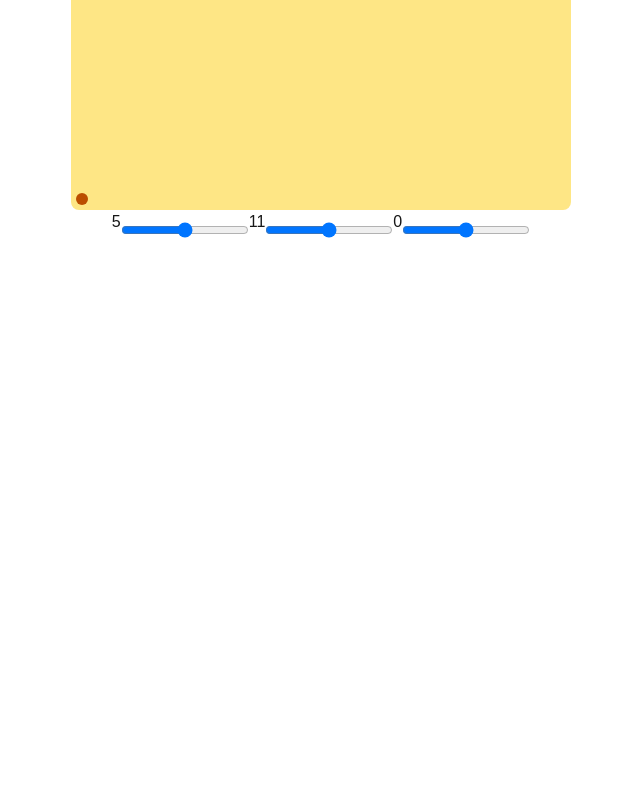
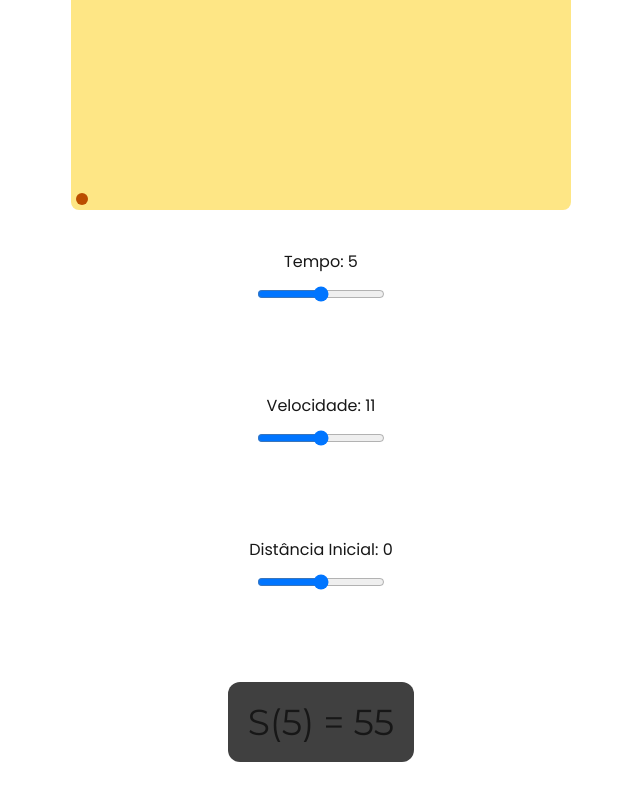
Before and after one commit to JoaoPauloQC/Cinematic, a Next.js app: page / in a window 1280 px wide. Shown: the part 370-1170 px from the top of the page, without its empty margins (319-959 px from the left). Before the commit the page ends 800 px from the top, so only its background shows below. Built offline with nearby package versions, Linux system fonts and the light colour scheme.

Commit message:
refactor: you can see the variables and the main value

```diff
--- a/css/main.css
+++ b/css/main.css
@@ -9,4 +9,12 @@
   height: 500px;
 }
 
+.Poppins {
+  font-family: Poppins;
+}
+
+.Montserrat {
+  font-family: Montserrat;
+}
+
 /*# sourceMappingURL=main.css.map */
--- /dev/null
+++ b/sass/generics/fonts.scss
@@ -0,0 +1,6 @@
+.Poppins{
+    font-family: Poppins;
+}
+.Montserrat{
+    font-family: Montserrat;
+}
--- a/sass/main.scss
+++ b/sass/main.scss
@@ -1 +1,2 @@
-@use "generics/generics.scss"
+@use "generics/generics.scss";
+@use "generics/fonts.scss"
--- a/src/Components/Graph.tsx
+++ b/src/Components/Graph.tsx
@@ -5,13 +5,15 @@ type Props = {
     So : number,
     v: number,
     t: number,
-    max: number
+    max: number,
+    y: number,
+    sety: (y:number) => void
 }
 
 
-export default function Graph({So,v,t,max}: Props){
+export default function Graph({So,v,t,max,y,sety}: Props){
 
-    const [y, sety] = useState(0)
+
     const [ypos, setypos] = useState(y)
     const [xpos, setxpos] = useState(y)
     const [divisor,setDivisor] = useState(2)
--- a/src/Movements/MRU.tsx
+++ b/src/Movements/MRU.tsx
@@ -8,20 +8,29 @@ export default function MRU () {
     const [max,setMax] = useState(500)
     const [So,setSo] = useState(0)
     const [v,setV] = useState(11)
+    const [y, sety] = useState(0)
 
     return (
         <>
             <div className="graphArea flex pt-20 justify-center">
-                <Graph So={So} v={v} t={t} max={max}></Graph>
+                <Graph So={So} v={v} t={t} max={max} y={y} sety={sety}></Graph>
             </div>
-            <div className="rangeinputarea flex justify-center">
-                <h1>{t}</h1>
-                <input type="range" name="" id="" min={0} max={max} onChange={(e)=> sett(Number(e.target.value))} className="bg-neutral-700 w-32 h-10"/>
-                <label htmlFor="">{v}</label>
-                <input type="range" name="" id="" min={0} max={100} onChange={(e)=> setV(Number(e.target.value))} className="bg-neutral-700 w-32 h-10"/>
-                <label htmlFor="">{So}</label>
-                <input type="range" name="" id="" min={0} max={1000} onChange={(e)=> setSo(Number(e.target.value))} className="bg-neutral-700 w-32 h-10"/>
+            <div className="rangeinputarea grid gap-20 pt-10 justify-center">
+                <div className="flex flex-col justify-center items-center">
+                    <label htmlFor="" className="text-center Poppins"> Tempo: {t}</label>
+                    <input type="range" name="" id="" min={0} max={max} onChange={(e)=> sett(Number(e.target.value))} className="bg-neutral-700 w-32 h-10"/>
+                </div>
+                <div className="flex flex-col justify-center items-center">
+                    <label htmlFor="" className="text-center Poppins"> Velocidade: {v}</label>
+                    <input type="range" name="" id="" min={0} max={100} onChange={(e)=> setV(Number(e.target.value))} className="bg-neutral-700 w-32 h-10"/>
+                </div>
+                <div className="flex flex-col justify-center items-center">
+                    <label htmlFor="" className="text-center Poppins"> Distância Inicial: {So}</label>
+                    <input type="range" name="" id="" min={0} max={1000} onChange={(e)=> setSo(Number(e.target.value))} className="bg-neutral-700 w-32 h-10"/>
+                </div>
+                <div className="Montserrat flex justify-center w-max  p-5 rounded-xl bg-neutral-700"><h1 className="text-4xl"> S({t}) = {y}</h1></div>
             </div>
+
         </>
     )
 
--- a/src/app/layout.tsx
+++ b/src/app/layout.tsx
@@ -16,6 +16,16 @@ export default function RootLayout({
 }>) {
   return (
     <html lang="en">
+        <link rel="preconnect" href="https://fonts.googleapis.com"/>
+        <link rel="preconnect" href="https://fonts.gstatic.com" crossOrigin=""/>
+        <link href="https://fonts.googleapis.com/css2?family=Poppins:ital,wght@0,100;0,200;0,300;0,400;0,500;0,600;0,700;0,800;0,900;1,100;1,200;1,300;1,400;1,500;1,600;1,700;1,800;1,900&display=swap" rel="stylesheet"></link>
+        <link rel="preconnect" href="https://fonts.googleapis.com"/>
+        <link rel="preconnect" href="https://fonts.gstatic.com" crossOrigin=""/>
+        <link href="https://fonts.googleapis.com/css2?family=Montserrat:ital,wght@0,100..900;1,100..900&family=Poppins:ital,wght@0,100;0,200;0,300;0,400;0,500;0,600;0,700;0,800;0,900;1,100;1,200;1,300;1,400;1,500;1,600;1,700;1,800;1,900&display=swap" rel="stylesheet"></link>
+        <link rel="preconnect" href="https://fonts.googleapis.com"/>
+        <link rel="preconnect" href="https://fonts.gstatic.com" crossOrigin=""/>
+        <link href="https://fonts.googleapis.com/css2?family=Montserrat:ital,wght@0,100..900;1,100..900&family=Poppins:ital,wght@0,100;0,200;0,300;0,400;0,500;0,600;0,700;0,800;0,900;1,100;1,200;1,300;1,400;1,500;1,600;1,700;1,800;1,900&family=Roboto:ital,wght@0,100..900;1,100..900&display=swap" rel="stylesheet"></link>
+
       <body
 
       >
--- a/src/app/page.tsx
+++ b/src/app/page.tsx
@@ -4,7 +4,7 @@ import Image from "next/image";
 export default function Home() {
   return (
     <div className="Home">
-      <div className="wrapper">
+      <div className="wrapper pb-20">
 
 
       <MRU/>
```
Also changed, not shown: 1 other file (tests, documents, lock files or other folders).
